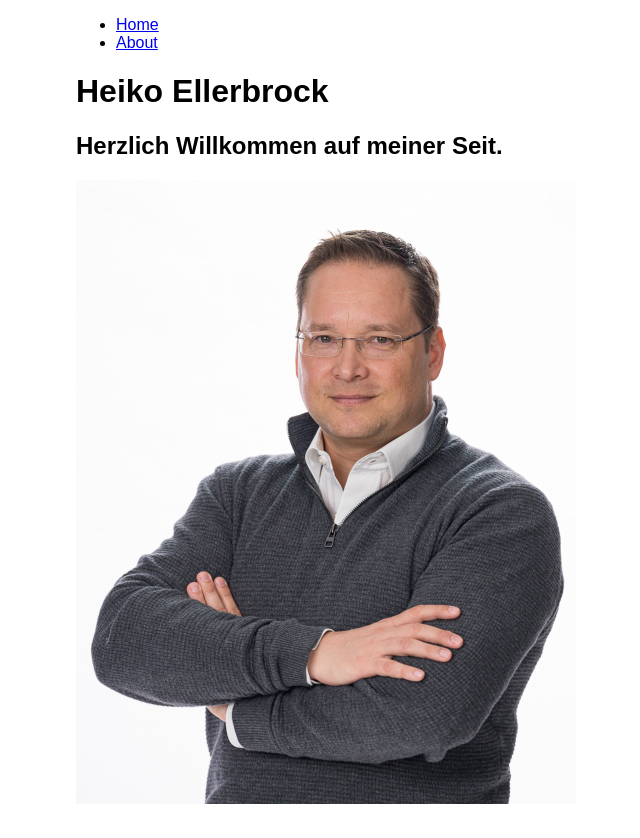
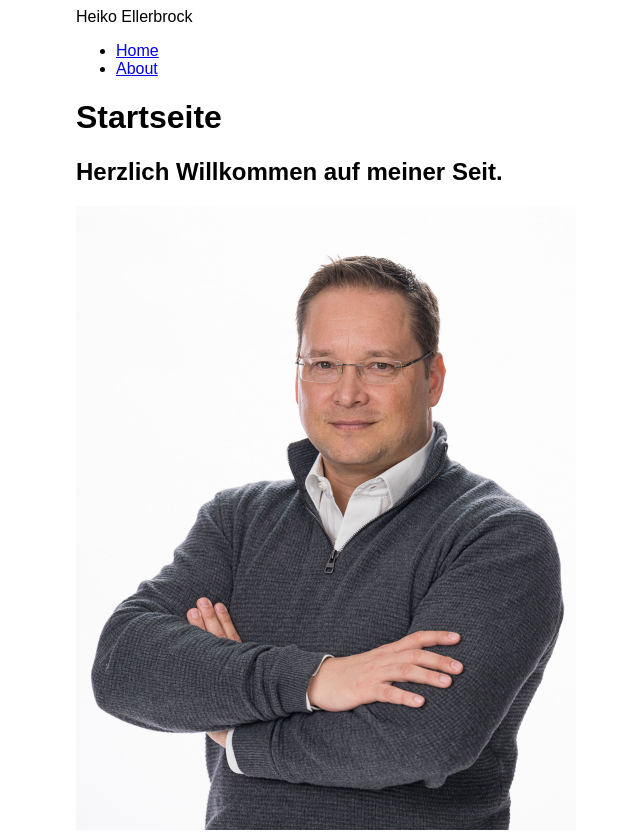
Before and after one commit to heikoellerbrock/my-webpage, a Gatsby site: page / in a window 1280 px wide. Shown: the whole page, without its empty margins (314-954 px from the left). Before the commit the page ends 812 px from the top, so only its background shows below. Built offline with nearby package versions, Linux system fonts and the light colour scheme; Gatsby itself is replaced by a stand-in of ours.

Commit message:
Data Query

```diff
--- a/src/components/layout.tsx
+++ b/src/components/layout.tsx
@@ -1,4 +1,4 @@
-import { Link } from "gatsby";
+import { graphql, Link, useStaticQuery } from "gatsby";
 import * as React from "react";
 import "./layout.scss";
 
@@ -8,9 +8,22 @@ interface LayoutProps {
 }
 
 const Layout = (props: LayoutProps) => {
+  const data = useStaticQuery(graphql`
+    query {
+      site {
+        siteMetadata {
+          title
+        }
+      }
+    }
+  `);
+
   return (
     <div className="container">
-      <title>{props.pageTitle}</title>
+      <title>
+        {props.pageTitle} | {data.site.siteMetadata.title}
+      </title>
+      <header>{data.site.siteMetadata.title}</header>
       <nav>
         <ul>
           <li>
--- a/src/pages/index.tsx
+++ b/src/pages/index.tsx
@@ -4,7 +4,7 @@ import Layout from "../components/layout";
 
 const IndexPage = () => {
   return (
-    <Layout pageTitle="Heiko Ellerbrock">
+    <Layout pageTitle="Startseite">
       <h2>Herzlich Willkommen auf meiner Seit.</h2>
       <StaticImage
         alt="Portrait Heiko Ellerbrock"
```
